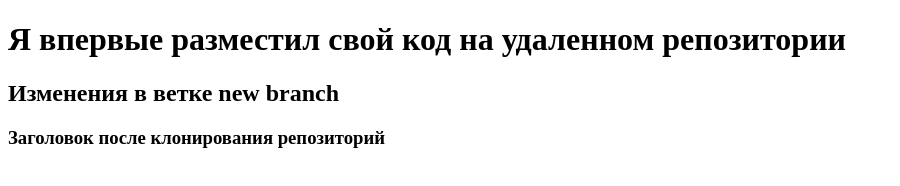
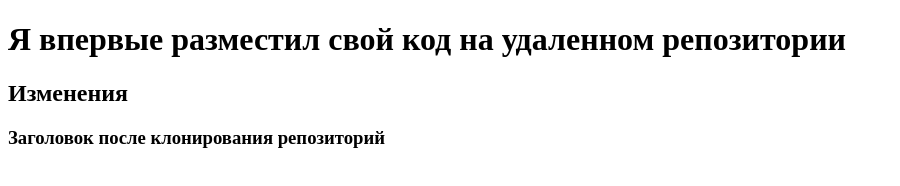
Before and after one commit to kap16ar1n/Asmandiarov2.6, a plain HTML site: page index.html in a window 1280 px wide. Shown: the whole page, without its empty margins (0-900 px from the left). Drawn offline with Linux system fonts and the light colour scheme.

Commit message:
add README

```diff
--- a/index.html
+++ b/index.html
@@ -7,7 +7,7 @@
 </head>
 <body>
 <h1>Я впервые разместил свой код на удаленном репозитории</h1>
-<h2>Изменения в ветке new branch</h2>
+<h2>Изменения</h2>
 <h3>Заголовок после клонирования репозиторий</h3>
 </body>
 </html>
```
